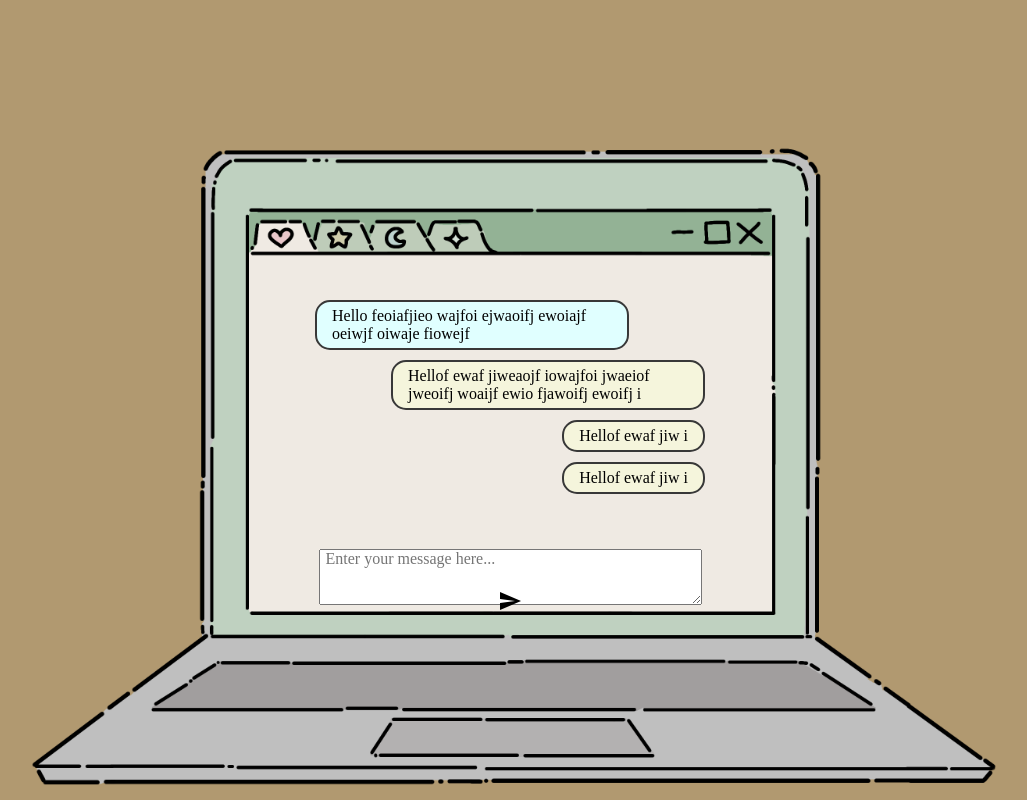
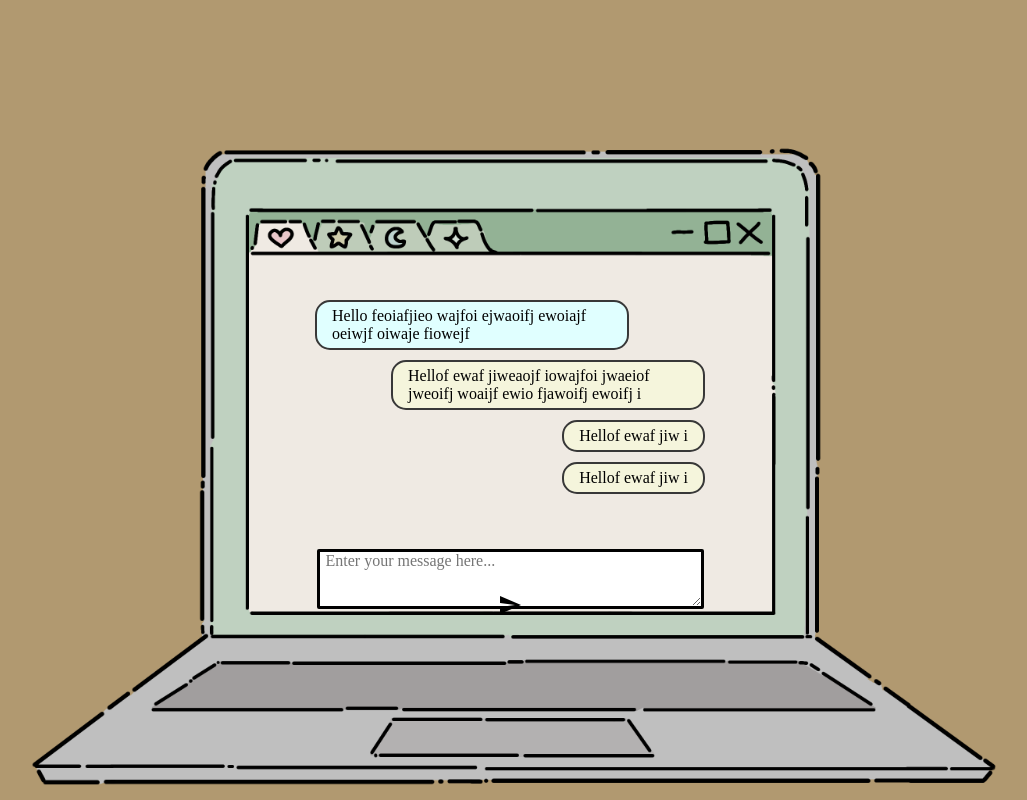
Before and after one commit to annaeyoon/irvinehacks, a website: page chatbox.html in a window 1280 px wide. Shown: the whole page, without its empty margins (130-1157 px from the left). Drawn offline with Linux system fonts and the light colour scheme.

Commit message:
got rid of the scrollbar

```diff
--- a/chatbox.css
+++ b/chatbox.css
@@ -26,6 +26,10 @@ textarea:not([rows]) {
 
 :target {
     scroll-margin-block: 5ex;
+}
+
+html {
+    scrollbar-gutter: stable;
 }
 
 body {
@@ -58,15 +62,7 @@ body {
 }
 
 ::-webkit-scrollbar {
-    width: 10px;
-}
-
-::-webkit-scrollbar-thumb {
-    background: #888;
-}
-
-::-webkit-scrollbar-thumb:hover {
-    background: #555;
+    width: 0;
 }
 
 .chatbox-container:hover {
@@ -126,6 +122,8 @@ body {
     margin: auto;
     font-size: 16px;
     padding-left: 6px;
+    border-radius: 2px;
+    border: 3px solid black;
 }
 .chat-input-submit {
     display: inline-block;
```
